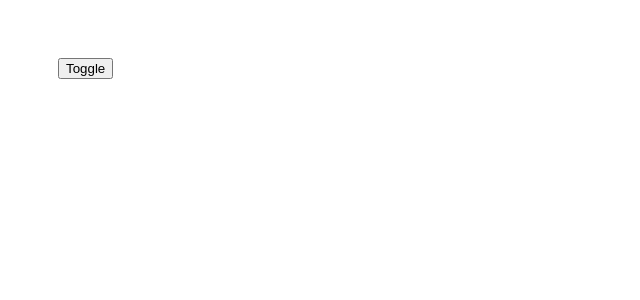
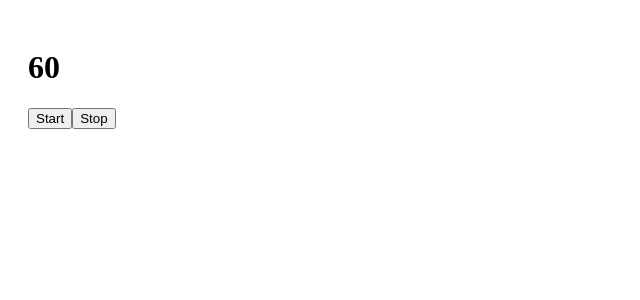
Before and after one commit to duclong09/react-app, a React (Create React App) app: page / in a window 1280 px wide. Shown: the top 300 px of the page, without its empty margins (0-640 px from the left). Built offline with nearby package versions, Linux system fonts and the light colour scheme; the HTML template or start-up script is replaced by a standard one.

Commit message:
Useref Hooks -Saving value external reference

```diff
--- a/src/index.js
+++ b/src/index.js
@@ -1,29 +1,27 @@
-import React from 'react';
-import ReactDOM from 'react-dom';
-import App from './App';
-import Binding from './Binding';
-import { FakeChatApp } from './Chat';
-import Gift from './Gift';
-import { OutPutClean } from './Output-Clean';
-import TodoList from './todo-list';
-import { Toggle } from './Toggle';
-
-
-
+import React from "react";
+import ReactDOM from "react-dom";
+import App from "./App";
+import Binding from "./Binding";
+import { FakeChatApp } from "./Chat";
+import Gift from "./Gift";
+import { OutPutClean } from "./Output-Clean";
+import TodoList from "./todo-list";
+import { Toggle } from "./Toggle";
+import { UseRef } from "./useref";
 
 //fake comments
-const emitComment = (id)=>{
+const emitComment = (id) => {
   setInterval(() => {
     window.dispatchEvent(
-      new CustomEvent(`lesson-${id}`,{
-        detail: `Nội dung comment của lesson ${id}`
+      new CustomEvent(`lesson-${id}`, {
+        detail: `Nội dung comment của lesson ${id}`,
       })
-    )
+    );
   }, 1000);
-}
-emitComment(1)
-emitComment(2)
-emitComment(3)
+};
+emitComment(1);
+emitComment(2);
+emitComment(3);
 
 ReactDOM.render(
   <React.StrictMode>
@@ -33,8 +31,8 @@
     <TodoList/> */}
     {/* <OutPutClean/> */}
     {/* <FakeChatApp/> */}
-  <Toggle/>
-
+    {/* <Toggle/> */}
+    <UseRef/>
   </React.StrictMode>,
-  document.getElementById('root')
+  document.getElementById("root")
 );
--- /dev/null
+++ b/src/useref.js
@@ -0,0 +1,47 @@
+//lưu các giá trị của 1 tham chiếu bên ngoài
+
+import { useRef, useState, useEffect} from "react"
+
+
+
+
+
+
+export function UseRef(){
+    const [count,setCount] = useState(60)
+
+
+    const timerID = useRef()
+    const prevCount = useRef()
+    const h1Ref = useRef()
+
+    useEffect(()=>{
+      prevCount.current = count
+    },[count])
+
+    useEffect(()=>{
+        const rect = h1Ref.current.getBoundingClientRect()
+        console.log(rect)
+    })
+
+    const handleStart = ()=>{
+        timerID.current = setInterval(() => {
+            setCount(prevCount => prevCount - 1)
+        }, 1000);
+        console.log('start', timerID.current);
+    }
+
+    const handleStop = ()=>{
+        clearInterval(timerID.current)
+        console.log('stop', timerID.current)
+    }
+
+    console.log(count,prevCount.current)
+    return(
+        <div style={{padding: 20}}>
+            <h1 ref={h1Ref}>{count}</h1>
+            <button onClick={handleStart}>Start</button>
+            <button onClick={handleStop}>Stop</button>
+        </div>
+    )
+}
```
